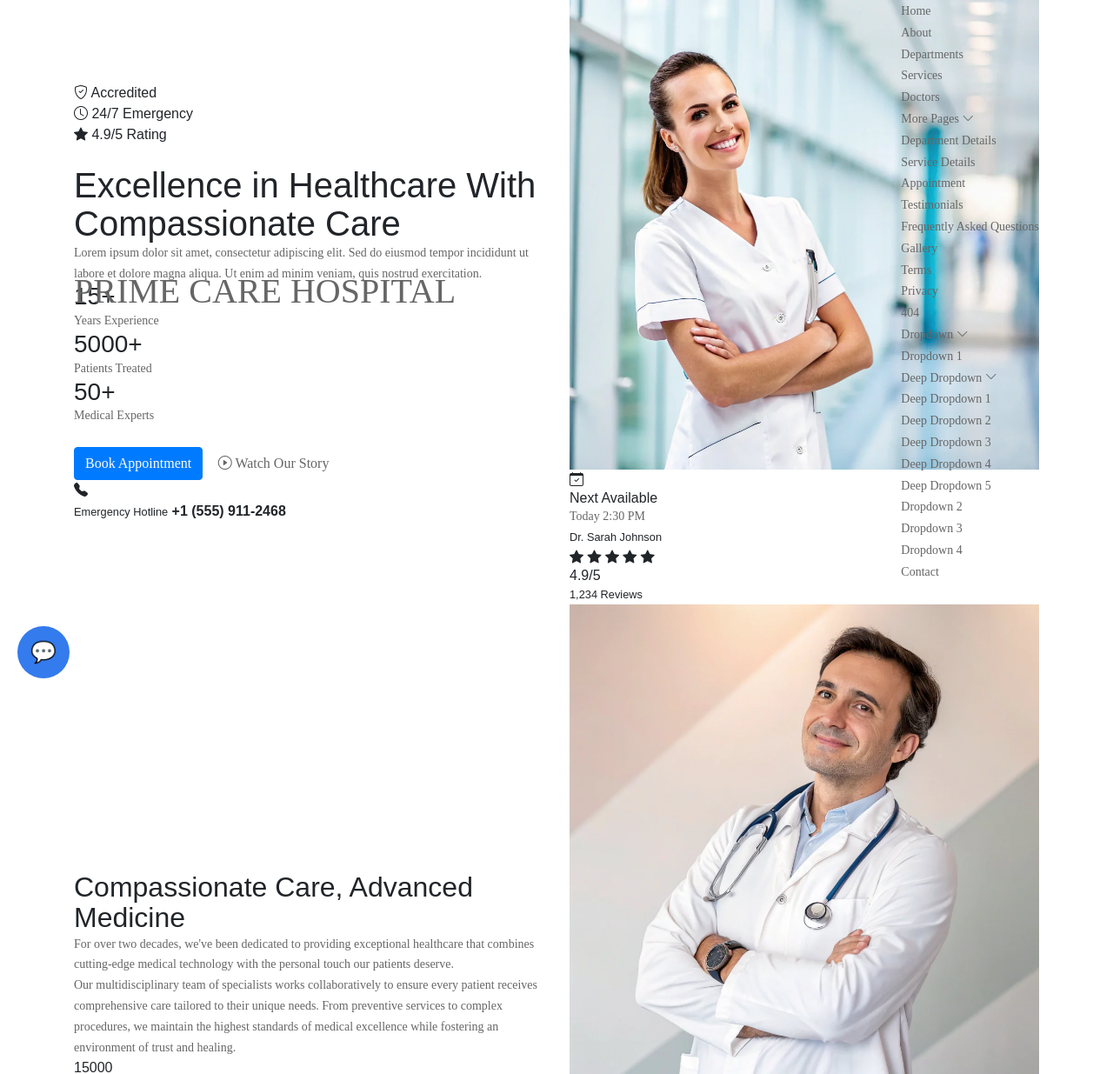
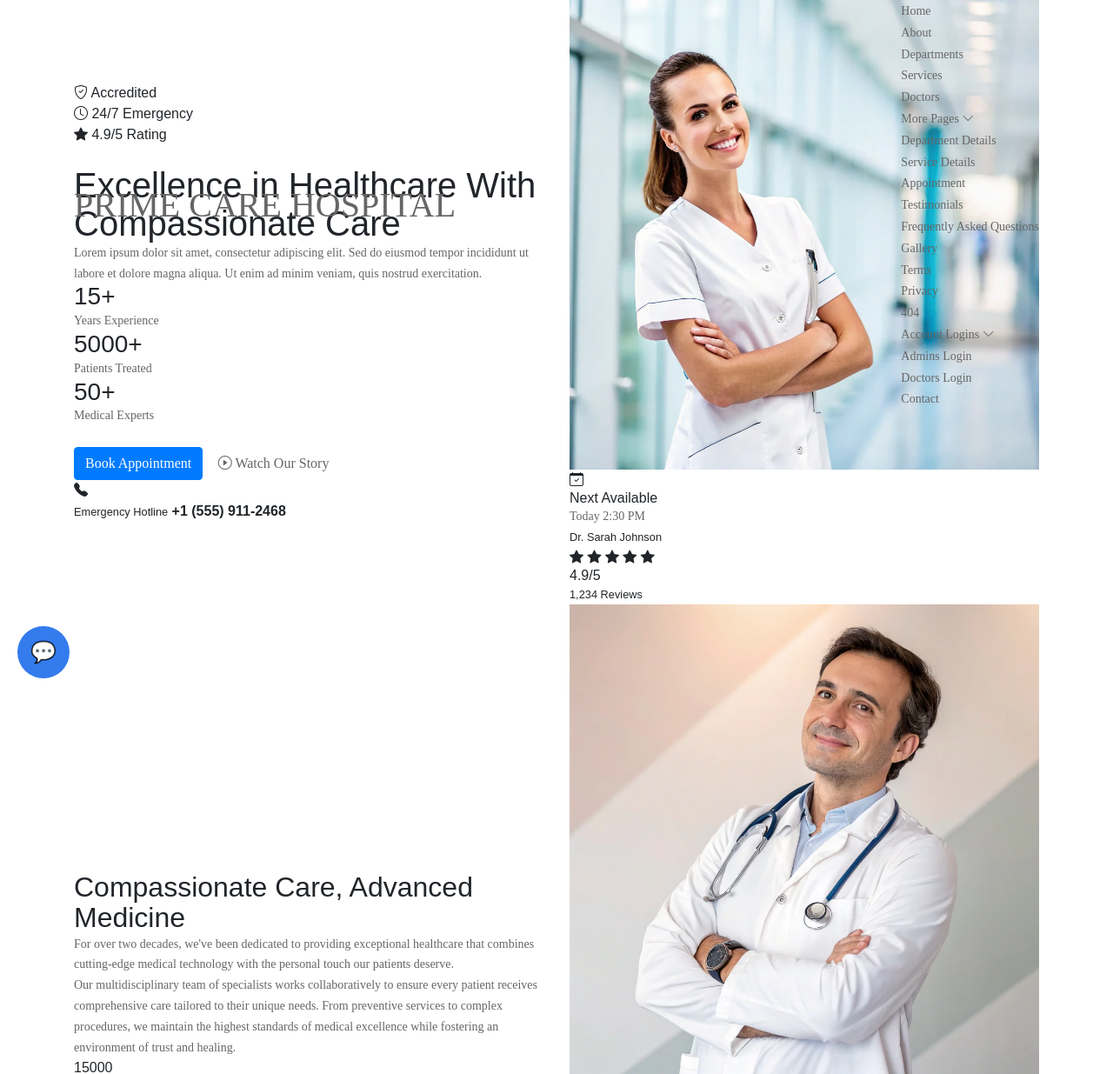
Before and after one commit to EvinFrancis/Hospital-Management-System, a Django app: page / in a window 1280 px wide. Shown: the top 1235 px of the page at 87% size. Run offline with Django 5.2, Linux system fonts and the light colour scheme; some libraries are stand-ins or nearby versions; some web fonts are replaced.

Commit message:
dropdown

```diff
--- a/doctorsapp/templates/doctor_page.html
+++ b/doctorsapp/templates/doctor_page.html
@@ -201,7 +201,6 @@
 							<a href="{% url 'doctor_appointments' %}">
 								<i class="la la-table"></i>
 								<p>Appointments</p>
-								<span class="badge badge-count">14</span>
 							</a>
 						</li>
 						<li class="nav-item">
--- a/userapp/templates/home_page.html
+++ b/userapp/templates/home_page.html
@@ -90,9 +90,9 @@
               <li><a href="404.html">404</a></li>
             </ul>
             </li>
-            <li class="dropdown"><a href="#"><span>Dropdown</span> <i class="bi bi-chevron-down toggle-dropdown"></i></a>
+            <li class="dropdown"><a href="#"><span>Account Logins</span> <i class="bi bi-chevron-down toggle-dropdown"></i></a>
               <ul>
-                <li><a href="#">Dropdown 1</a></li>
+                {% comment %} <li><a href="#">Dropdown 1</a></li>
                 <li class="dropdown"><a href="#"><span>Deep Dropdown</span> <i class="bi bi-chevron-down toggle-dropdown"></i></a>
                   <ul>
                     <li><a href="#">Deep Dropdown 1</a></li>
@@ -100,11 +100,10 @@
                     <li><a href="#">Deep Dropdown 3</a></li>
                     <li><a href="#">Deep Dropdown 4</a></li>
                     <li><a href="#">Deep Dropdown 5</a></li>
-                  </ul>
-                </li>
-                <li><a href="#">Dropdown 2</a></li>
-                <li><a href="#">Dropdown 3</a></li>
-                <li><a href="#">Dropdown 4</a></li>
+                  </ul> {% endcomment %}
+                {% comment %} </li> {% endcomment %}
+               <li><a href="{% url 'admin_loginpage' %}">Admins Login</a></li>
+                    <li><a href="{% url 'doctor_login' %}">Doctors Login</a></li>
               </ul>
             </li>
             <li><a href="contact.html">Contact</a></li>
```
Also changed, not shown: doctorsapp/views.py (+8 -2 lines).
